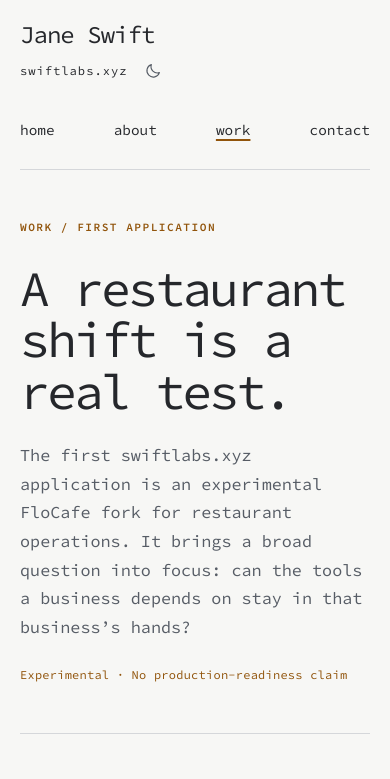
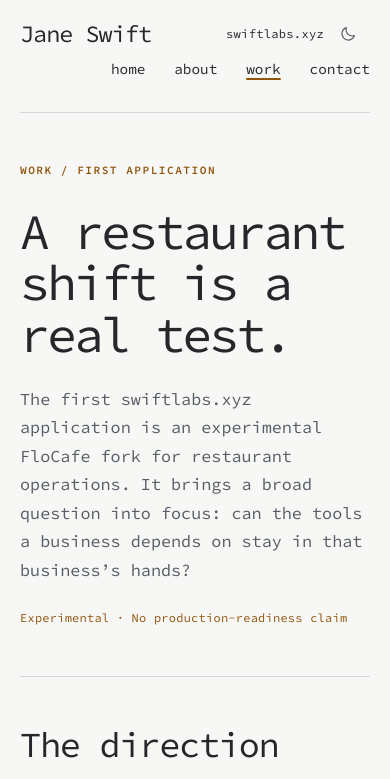
Before and after one commit to j-xyz/j-xyz.github.io, an Eleventy site: page src/work.njk in a window 390 px wide. Shown: the top 779 px of the page. Built offline with nearby package versions, Linux system fonts and the light colour scheme; Eleventy itself is replaced by a stand-in of ours; files that its build step writes are made by us from their sources.

Commit message:
feat(header): add sticky responsive navigation

```diff
--- a/src/_includes/layout.njk
+++ b/src/_includes/layout.njk
@@ -17,6 +17,7 @@
     <script>{% include "theme.js" %}</script>
     {% if page.url == "/404.html" %}<meta name="robots" content="noindex">{% endif %}
     <link rel="stylesheet" href="/assets/css/site.css">
+    <script src="/assets/js/header.js" defer></script>
     <link rel="manifest" href="/site.webmanifest">
     {% if page.url == "/" %}
     <script type="application/ld+json">
@@ -33,7 +34,8 @@
   </head>
   <body>
     <a class="skip-link" href="#main">Skip to content</a>
-    <header class="site-header site-shell">
+    <header class="site-header">
+      <div class="site-header-inner site-shell">
         <div class="site-identity">
           <a class="brand" href="/" aria-label="Jane Swift — home">
             <span class="brand-name">{{ site.personName }}</span>
@@ -56,6 +58,7 @@
           <a href="{{ item.url }}"{% if page.url == item.url %} aria-current="page"{% endif %}>{{ item.label }}</a>
           {% endfor %}
         </nav>
+      </div>
     </header>
     <main id="main" class="site-shell" tabindex="-1">
       {{ content | safe }}
--- a/src/assets/css/site.css
+++ b/src/assets/css/site.css
@@ -72,7 +72,7 @@
   box-sizing: border-box;
 }
 html {
-  scroll-padding-top: 2rem;
+  scroll-padding-top: calc(var(--header-height, 9rem) + 1rem);
 }
 body {
   margin: 0;
@@ -129,6 +129,12 @@ h3 {
   margin-inline: auto;
 }
 .site-header {
+  position: sticky;
+  top: 0;
+  z-index: 4;
+  background: var(--bg);
+}
+.site-header-inner {
   display: flex;
   justify-content: space-between;
   align-items: center;
@@ -152,6 +158,7 @@ h3 {
   font-size: 0.76rem;
   letter-spacing: 0.08em;
   margin-top: 0;
+  white-space: nowrap;
 }
 .site-identity {
   display: grid;
@@ -197,7 +204,7 @@ h3 {
 .site-nav {
   display: flex;
   gap: 1.8rem;
-  flex-wrap: wrap;
+  flex-wrap: nowrap;
 }
 .site-nav a {
   display: inline-flex;
@@ -494,7 +501,7 @@ h3 {
   align-items: center;
 }
 .skip-link {
-  position: absolute;
+  position: fixed;
   transform: translateY(-200%);
   left: 1rem;
   top: 1rem;
@@ -507,9 +514,6 @@ h3 {
   transform: translateY(0);
 }
 @media (max-width: 1000px) {
-  .site-header {
-    flex-wrap: wrap;
-  }
   .site-shell {
     width: calc(100% - 4rem);
   }
@@ -525,29 +529,54 @@ h3 {
   }
 }
 @media (max-width: 760px) {
+  html {
+    scroll-padding-top: calc(var(--header-height, 7.5rem) + 1rem);
+  }
   .site-shell {
     width: calc(100% - 2.5rem);
   }
-  .site-header {
+  .site-header-inner {
     display: grid;
-    grid-template-columns: 1fr auto;
+    grid-template-columns: 1fr;
     align-items: center;
-    gap: 1rem;
-    padding-block: 1.4rem 1rem;
+    gap: 0;
+    padding-block: 0.75rem;
   }
   .brand-name {
-    font-size: 1.5rem;
+    font-size: clamp(1rem, 6vw, 1.5rem);
     white-space: nowrap;
   }
+  .brand {
+    display: inline-flex;
+    align-items: center;
+    min-height: 44px;
+  }
   .site-identity {
-    grid-column: 1 / -1;
+    display: flex;
+    align-items: center;
+    justify-content: space-between;
+    gap: 0.375rem;
+    min-height: 44px;
+  }
+  .brand-domain {
+    font-size: clamp(0.6875rem, 3.2vw, 0.76rem);
+    letter-spacing: 0.02em;
+  }
+  .brand-details {
+    gap: 0.125rem;
   }
   .site-nav {
     grid-column: 1 / -1;
     grid-row: 2;
     width: 100%;
-    justify-content: space-between;
-    gap: 0.75rem;
+    justify-content: flex-end;
+    font-size: 0.9rem;
+    /* Keep the normal gap uniform; only compress it when enlarged text needs room. */
+    gap: clamp(0.5rem, calc((100% - 20ch) / 3), 1.8rem);
+  }
+  .site-nav a {
+    align-items: flex-start;
+    padding-top: 0.125rem;
   }
   .hero {
     grid-template-columns: 1fr;
--- /dev/null
+++ b/src/assets/js/header.js
@@ -0,0 +1,21 @@
+(() => {
+  const header = document.querySelector('.site-header');
+  if (!header) return;
+
+  // Measure instead of hard-coding: font loading, text zoom and both mobile rows
+  // must all leave enough room above anchor targets and keyboard focus.
+  const measure = () => {
+    document.documentElement.style.setProperty('--header-height', `${header.getBoundingClientRect().height}px`);
+  };
+  measure();
+  if ('ResizeObserver' in window) new ResizeObserver(measure).observe(header);
+  else window.addEventListener('resize', measure);
+
+  document.addEventListener('focusin', (event) => {
+    const target = event.target;
+    if (header.contains(target) || target.classList.contains('skip-link')) return;
+    const top = target.getBoundingClientRect().top;
+    const clearance = header.getBoundingClientRect().bottom + 16;
+    if (top < clearance) window.scrollBy(0, top - clearance);
+  });
+})();
```
Lines whose indentation alone changed are shown as unchanged.
